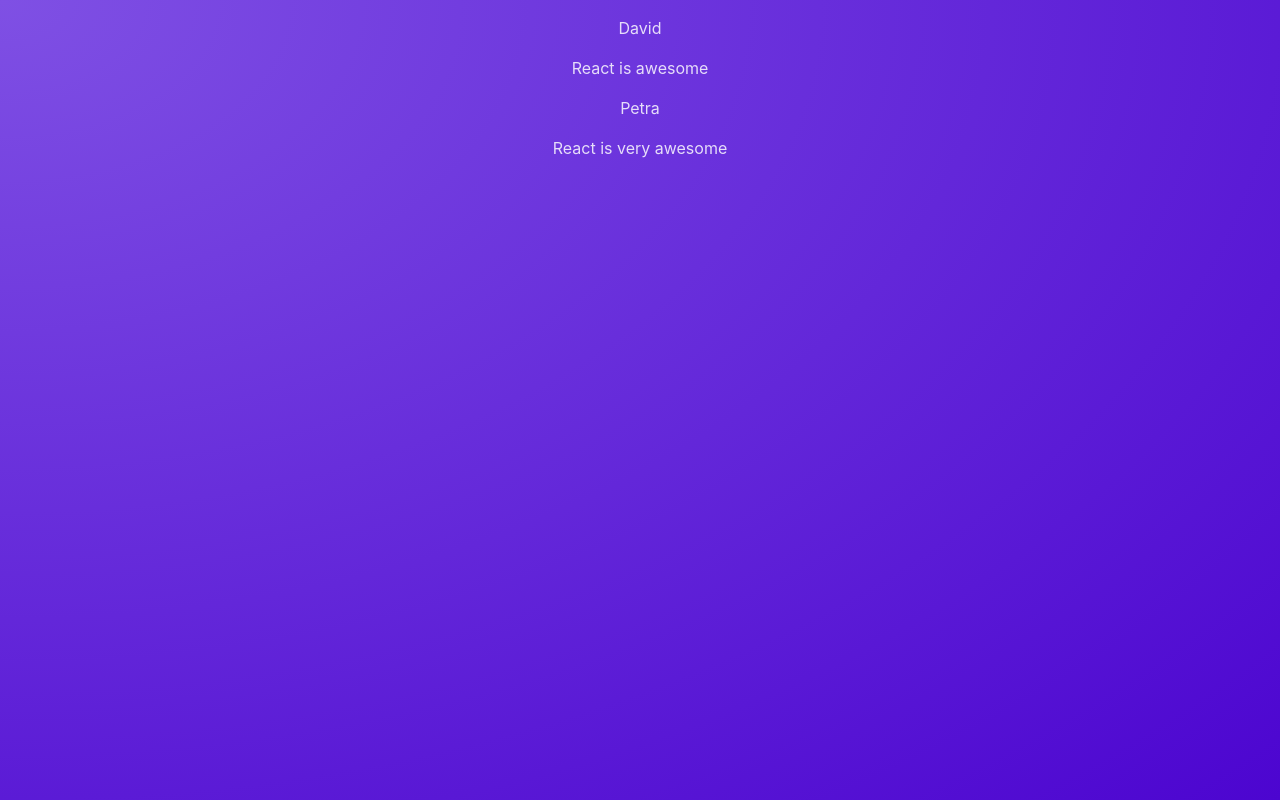
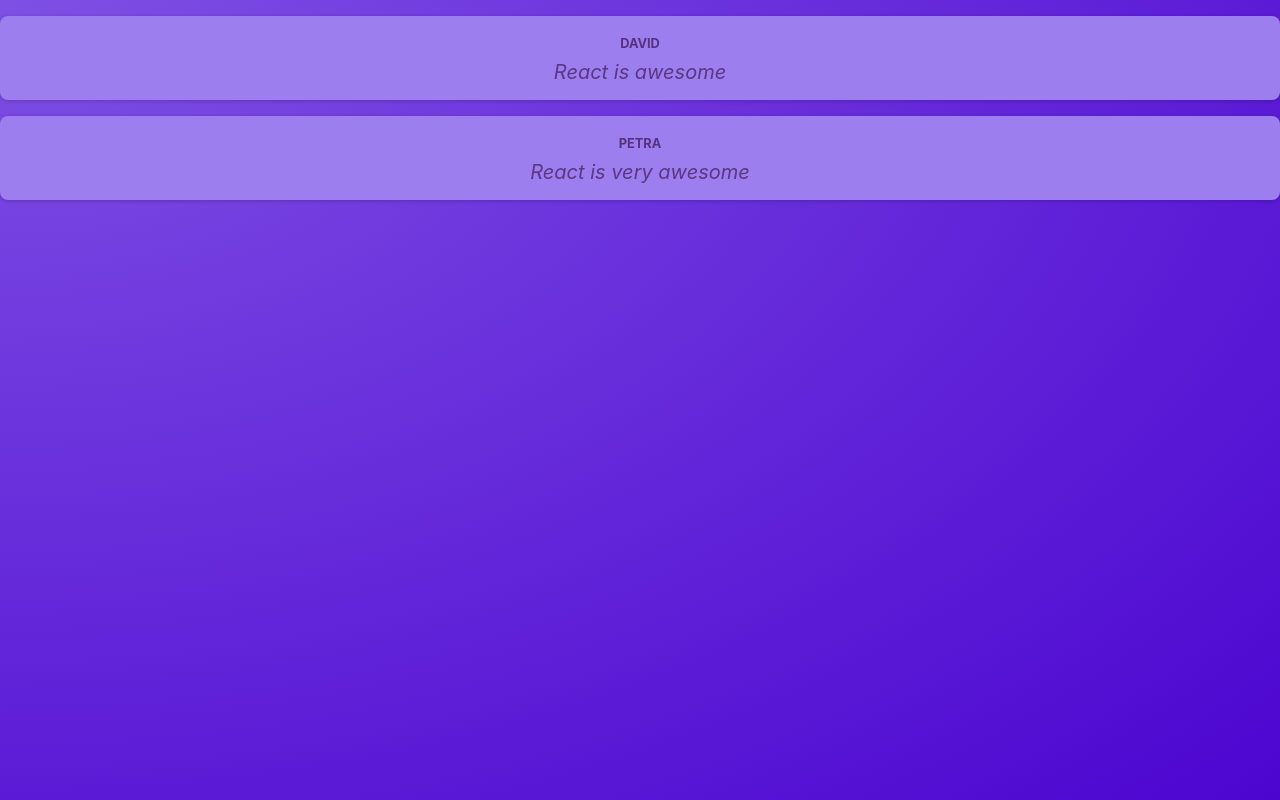
Before and after one commit to CallMeChero/react-recalling, a React (Vite) app: page / in a window 1280 px wide. Built offline with nearby package versions, Linux system fonts and the light colour scheme.

Commit message:
Recalling CSS Modules

```diff
--- a/src/components/Post.jsx
+++ b/src/components/Post.jsx
@@ -1,8 +1,12 @@
+import classes from './Post.module.css';
+
 function Post(props) {
-    return <div>
-        <p>{props.author}</p>
-        <p>{props.body}</p>
-    </div>
+    return (
+        <div className={classes.post}>
+            <p className={classes.author}>{props.author}</p>
+            <p className={classes.text}>{props.body}</p>
+        </div>
+    );
 }
 
 export default Post;
--- /dev/null
+++ b/src/components/Post.module.css
@@ -0,0 +1,35 @@
+.post {
+    margin: 1rem 0;
+    padding: 1rem;
+    background-color: #9c7eee;
+    border-radius: 8px;
+    box-shadow: 0 1px 4px rgba(0, 0, 0, 0.2);
+    animation: animate-in 1s ease-out forwards;
+  }
+
+  .author {
+    font-size: 0.8rem;
+    font-weight: bold;
+    color: #543280;
+    margin: 0;
+    text-transform: uppercase;
+  }
+
+  .text {
+    white-space: pre-wrap;
+    font-size: 1.25rem;
+    margin: 0.25rem 0 0 0;
+    color: #593884;
+    font-style: italic;
+  }
+
+  @keyframes animate-in {
+    from {
+      opacity: 0;
+      transform: translateY(1rem);
+    }
+    to {
+      opacity: 1;
+      transform: translateY(0);
+    }
+  }
```
